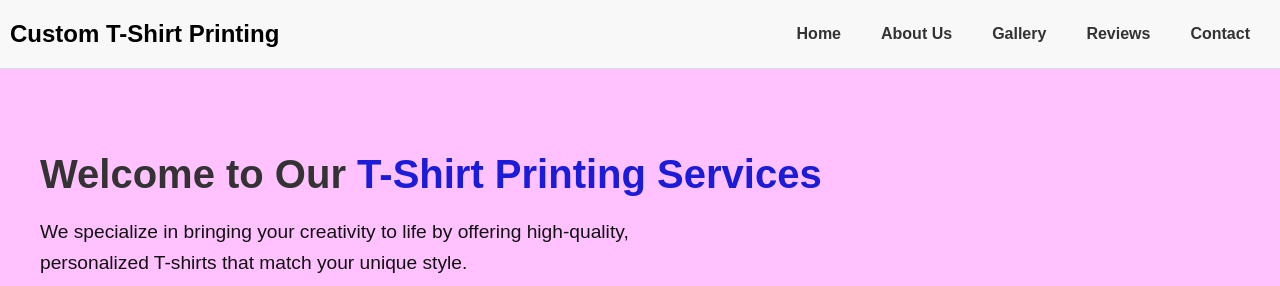
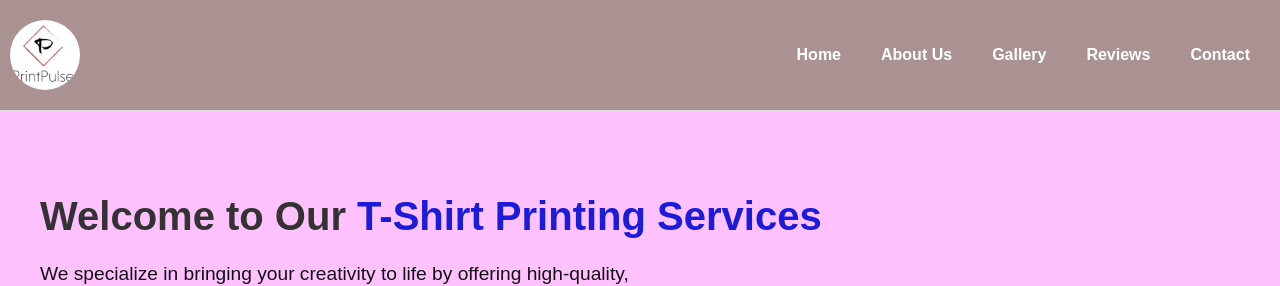
Before and after one commit to ian441/TagPrinters, a plain HTML site: page index.html in a window 1280 px wide. Shown: the top 286 px of the page. Drawn offline with Linux system fonts and the light colour scheme.

Commit message:
added images to my gallery. changed header color

```diff
--- a/index.html
+++ b/index.html
@@ -11,7 +11,7 @@
 </head>
 <body>
     <header>
-        <h1>Custom T-Shirt Printing</h1>
+        <img src="assets/icons/WhatsApp Image 2025-03-21 at 12.00.30.jpeg" alt="logo">
         <nav>
             <i class="fa-solid fa-bars" onclick="toggleNav()"></i>
             <ul id="nav-links">
@@ -43,7 +43,7 @@
 <section id="about">
      <div class="about-container">
      <div class="about-img">
-        <img src="assets/images/SWIPE👉🏼👉🏼 to see all of our new trucker hats….jpeg"/>
+        <img src="assets/images/_Jesus is Alive (Black)_ Cap for Sale by PraiseandGlory.jpeg"/>
      </div>
     <div class="about-text">
         <h3> Try Our
@@ -64,10 +64,11 @@
             <p>Check our new updates these week</p>
 
         <div class="gallery">
-            <img src="assets/images/WhatsApp Image 2025-03-21 at 12.00.26.jpeg" alt="T-Shirt Design 1">
+            <img src="assets/images/WhatsApp Image 2025-03-21 at 12.00.33.jpeg" alt="T-Shirt Design 1">
             <img src="assets/images/WhatsApp Image 2025-03-21 at 12.01.07.jpeg" alt="T-Shirt Design 2">
-            <img src="assets/images/WhatsApp Image 2025-03-21 at 12.00.59.jpeg" alt="T-Shirt Design 3">
-            <img src="assets/images/Dad Gift for Him Dad gifts Super Dad Mug I love Dad Coffee Cup Superman Dad.jpeg" alt="T-Shirt Design 4">
+            <img src="assets/images/WhatsApp Image 2025-03-21 at 12.00.52 (1).jpeg" alt="T-Shirt Design 3">
+            <img src="assets/images/WhatsApp Image 2025-03-26 at 09.51.35.jpeg" alt="T-Shirt Design 3">
+
         </div>
     </div>
     </section>
--- a/style.css
+++ b/style.css
@@ -12,14 +12,16 @@ header {
     justify-content: space-between;
     align-items: center;
     padding: 20px 10px;
-    background-color: #f8f8f8;
+    background-color: #aa9292;
     border-bottom: 1px solid #ddd;
 
 }
 
-header h1 {
-    font-size: 1.5em;
-    margin: 0;
+header img {
+    width: 70px; /* Adjust the size as needed */
+    height: 70px; /* Adjust the size as needed */
+    border-radius: 50%; /* Makes the image rounded */
+    object-fit: cover; /* Ensures the image covers the area without distortion */
 }
 
 nav ul {
@@ -32,7 +34,7 @@ nav ul {
 
 nav ul li a {
     text-decoration: none;
-    color: #333;
+    color: #fff;
     font-weight: bold;
     margin-right: 20px;
 }
@@ -156,6 +158,7 @@ nav ul li a:hover{
 
 
 .gallery {
+
     display: flex;
     flex-wrap: wrap;
     justify-content: space-between;
```
Also changed, not shown: assets/icons/WhatsApp Image 2025-03-21 at 12.00.30.jpeg (added), assets/images/SUMMER T-SHIRTS FOR WOMEN & MEN.jpeg (deleted), assets/images/Santi de Hita.jpeg (deleted), assets/images/WhatsApp Image 2025-03-21 at 12.00.33 (1).jpeg (deleted), assets/images/WhatsApp Image 2025-03-21 at 12.00.52 (1).jpeg (added), assets/images/WhatsApp Image 2025-03-26 at 09.51.35.jpeg (added), assets/images/_Jesus is Alive (Black)_ Cap for Sale by PraiseandGlory.jpeg (added).
